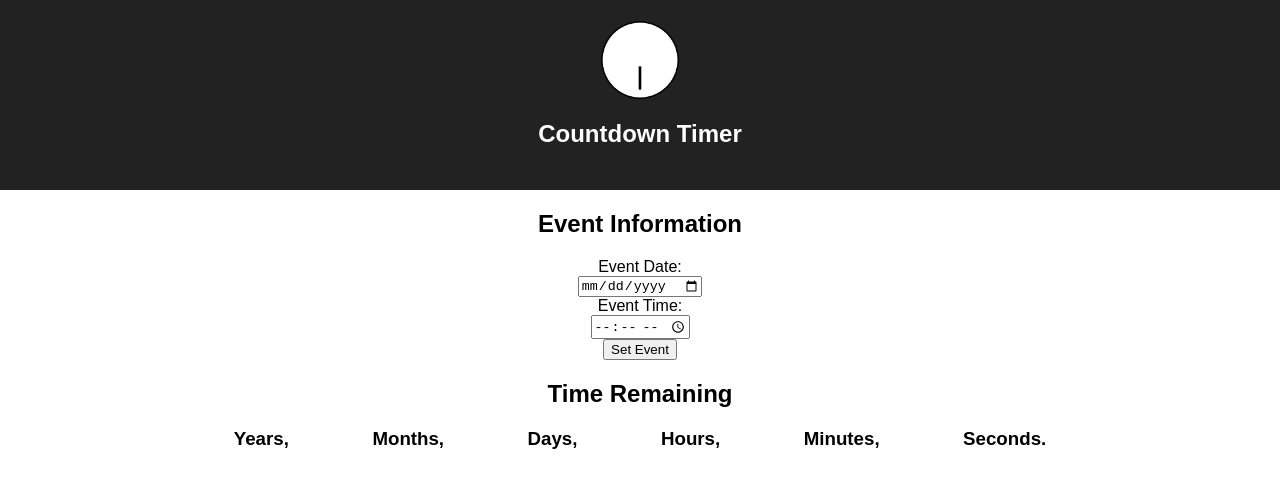
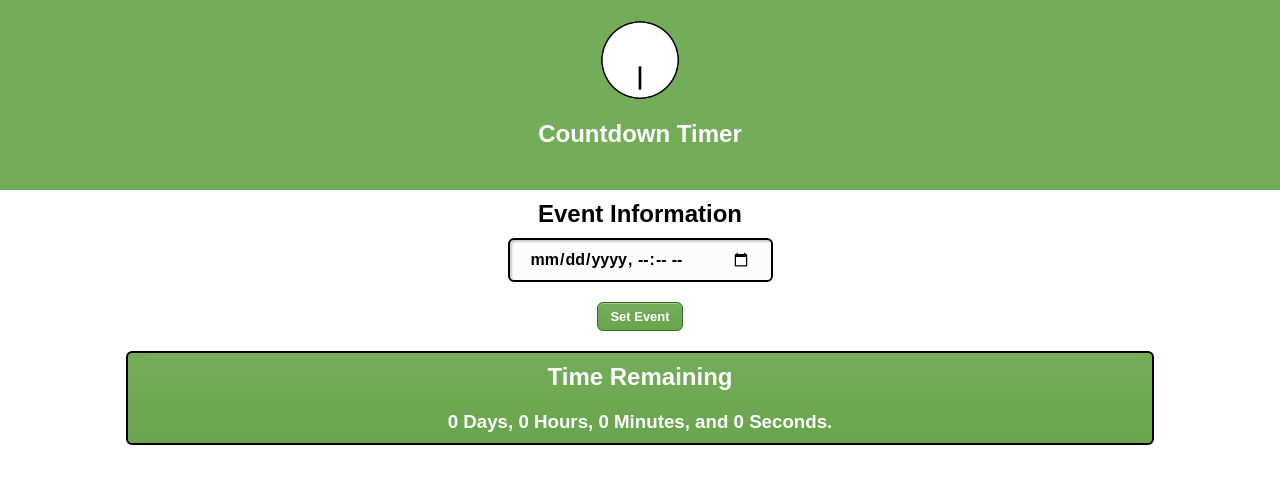
Before and after one commit to kraljevo/countdown, a React (Create React App) app in the folder client/: page / in a window 1280 px wide. Shown: the top 488 px of the page. Built offline with nearby package versions, Linux system fonts and the light colour scheme; no server answers.

Commit message:
finished app
need to finish http routing

```diff
--- a/client/src/App.css
+++ b/client/src/App.css
@@ -8,7 +8,7 @@
 }
 
 .App-header {
-  background-color: #222;
+  background-color: #74ad5a;
   height: 150px;
   padding: 20px;
   color: white;
--- a/client/src/components/countdown.css
+++ b/client/src/components/countdown.css
@@ -6,6 +6,73 @@
     width: 70%;
 }
 
-h3 {
+h3, h2 {
+    margin: 10px auto;
+}
+
+input {
+    display: inline-block;
+    -webkit-box-sizing: content-box;
+    -moz-box-sizing: content-box;
+    box-sizing: content-box;
+    padding: 10px 20px;
+    border: 2px solid #000000;
+    -webkit-border-radius: 6px;
+    border-radius: 6px;
+    font: normal normal bold 16px/normal arial, sans-serif;
+    color: rgba(0,0,0,1);
+    -o-text-overflow: clip;
+    text-overflow: clip;
+    background: rgba(252,252,252,1);
+    -webkit-box-shadow: 2px 2px 2px 0 rgba(0,0,0,0.2) inset;
+    box-shadow: 2px 2px 2px 0 rgba(0,0,0,0.2) inset;
+}
+
+.button {
+    margin: 20px;
+	-moz-box-shadow:inset 0px 1px 0px 0px #9acc85;
+	-webkit-box-shadow:inset 0px 1px 0px 0px #9acc85;
+	box-shadow:inset 0px 1px 0px 0px #9acc85;
+	background:-webkit-gradient(linear, left top, left bottom, color-stop(0.05, #74ad5a), color-stop(1, #68a54b));
+	background:-moz-linear-gradient(top, #74ad5a 5%, #68a54b 100%);
+	background:-webkit-linear-gradient(top, #74ad5a 5%, #68a54b 100%);
+	background:-o-linear-gradient(top, #74ad5a 5%, #68a54b 100%);
+	background:-ms-linear-gradient(top, #74ad5a 5%, #68a54b 100%);
+	background:linear-gradient(to bottom, #74ad5a 5%, #68a54b 100%);
+	background-color:#74ad5a;
+	border:1px solid #3b6e22;
+	display:inline-block;
+	cursor:pointer;
+	color:#ffffff;
+	font-family:Arial;
+	font-size:13px;
+	font-weight:bold;
+	padding:6px 12px;
+	text-decoration:none;
+}
+
+.button:hover {
+	background:-webkit-gradient(linear, left top, left bottom, color-stop(0.05, #68a54b), color-stop(1, #74ad5a));
+	background:-moz-linear-gradient(top, #68a54b 5%, #74ad5a 100%);
+	background:-webkit-linear-gradient(top, #68a54b 5%, #74ad5a 100%);
+	background:-o-linear-gradient(top, #68a54b 5%, #74ad5a 100%);
+	background:-ms-linear-gradient(top, #68a54b 5%, #74ad5a 100%);
+	background:linear-gradient(to bottom, #68a54b 5%, #74ad5a 100%);
+	filter:progid:DXImageTransform.Microsoft.gradient(startColorstr='#68a54b', endColorstr='#74ad5a',GradientType=0);
+	background-color:#68a54b;
+}
+
+.timer {
+	background:-webkit-gradient(linear, left top, left bottom, color-stop(0.05, #74ad5a), color-stop(1, #68a54b));
+	background:-moz-linear-gradient(top, #74ad5a 5%, #68a54b 100%);
+	background:-webkit-linear-gradient(top, #74ad5a 5%, #68a54b 100%);
+	background:-o-linear-gradient(top, #74ad5a 5%, #68a54b 100%);
+	background:-ms-linear-gradient(top, #74ad5a 5%, #68a54b 100%);
+    background:linear-gradient(to bottom, #74ad5a 5%, #68a54b 100%);
+    border: 2px solid #000000;
+    -webkit-border-radius: 6px;
+    border-radius: 6px;
+    color: #ffffff;
     margin: 0 auto;
+    width: 80%;
 }
--- a/client/src/components/countdown.js
+++ b/client/src/components/countdown.js
@@ -1,52 +1,52 @@
 import React, { Component } from 'react';
 import './countdown.css';
 
-class Customers extends Component {
+class Countdown extends Component {
   constructor() {
     super();
     this.state = {
-      eventDate: undefined,
-      eventTime: undefined,
-      years: undefined,
-      months: undefined,
-      days: undefined,
-      hours: undefined,
-      minutes: undefined,
-      seconds: undefined
+      eventDate: new Date(),
+      days: 0,
+      hours: 0,
+      minutes: 0,
+      seconds: 0
     };
   }
 
   handleSubmit = event => {
     event.preventDefault();
     console.log('Handling submit...');
-    let userInput = {
-        eventDate: new Date(event.target.eventdate.value),
-        eventTime: event.target.eventtime.value
-    };
+    let dateThen = new Date(event.target.eventdate.value);
+    let dateNow = new Date();
 
-    console.log(userInput);
-
+    if(dateThen < dateNow){
+      alert('Please choose an event in the future.')
+    } else {
       fetch('/api/eventData', {
         method: 'POST',
-      body: JSON.stringify(userInput),
+        body: JSON.stringify(dateThen),
         headers: {
           'Content-Type': 'application/json'
         }
-    }).then(res => res.json())
-    .then(response => console.log('Success: ', response))
+      })
+      .then(res => res.json(dateThen))
       .catch(error => console.error('Error: ', error))
 
-    this.timeRemaining(userInput.eventDate, userInput.eventTime);
+      let distance = dateThen - dateNow;
+
+      let days = Math.floor(distance / (1000 * 60 * 60 * 24));
+      let hours = Math.floor((distance % (1000 * 60 * 60 * 24)) / (1000 * 60 * 60));
+      let minutes = Math.floor((distance % (1000 * 60 * 60)) / (1000 * 60));
+      let seconds = Math.floor((distance % (1000 * 60)) / 1000);
 
       this.setState({
-      eventDate: event.target.eventdate.value,
-      eventTime: event.target.eventtime.value
+        eventDate: dateThen,
+        days: days,
+        hours: hours,
+        minutes: minutes,
+        seconds: seconds
       });
     }
-
-  timeRemaining = (date, time) => {
-    let years = date.getFullYear();
-    console.log(years);
   }
 
   componentDidMount() {
@@ -61,26 +61,16 @@ class Customers extends Component {
         <h2>Event Information</h2>
           <form id="event-form" onSubmit={this.handleSubmit}>
             <div>
-              <div>Event Date:</div>
-              <input type="date" name="eventdate" />
+              <input type="datetime-local" name="eventdate" />
             </div>
             <div>
-              <div>Event Time:</div>
-              <input type="time" name="eventtime"/>
-            </div>
-            <div>
-              <input type="submit" value="Set Event" />
+              <input type="submit" value="Set Event" class="button" />
             </div>
           </form>
-          <div>
+          <div class="timer">
             <h2>Time Remaining</h2>
             <div id="remaining">
-              <h3>Years,</h3>
-              <h3>Months,</h3>
-              <h3>Days,</h3>
-              <h3>Hours,</h3>
-              <h3>Minutes,</h3>
-              <h3>Seconds.</h3>
+              <h3>{this.state.days} Days, {this.state.hours} Hours, {this.state.minutes} Minutes, and {this.state.seconds} Seconds.</h3>
             </div>
           </div>
       </div>
@@ -88,4 +78,4 @@ class Customers extends Component {
   }
 }
 
-export default Customers;
+export default Countdown;
```
Also changed, not shown: 1 other file (tests, documents, lock files or other folders). Lines whose indentation alone changed are shown as unchanged.
